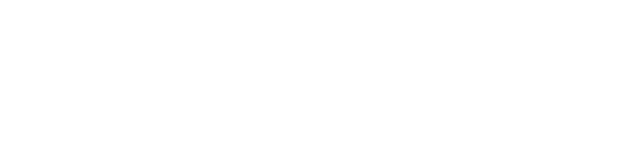
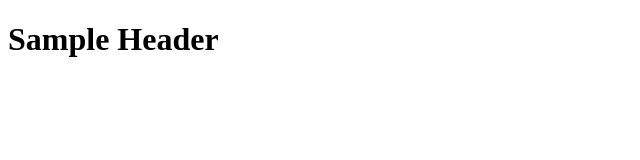
Before and after one commit to adaczer/git-starter, a plain HTML site: page index.html in a window 1280 px wide. Shown: the whole page, without its empty margins (0-640 px from the left). Drawn offline with Linux system fonts and the light colour scheme.

Commit message:
Add header

```diff
--- a/index.html
+++ b/index.html
@@ -6,6 +6,6 @@
     <title>Document</title>
 </head>
 <body>
-
+    <h1>Sample Header<h1>
 </body>
 </html>
```
